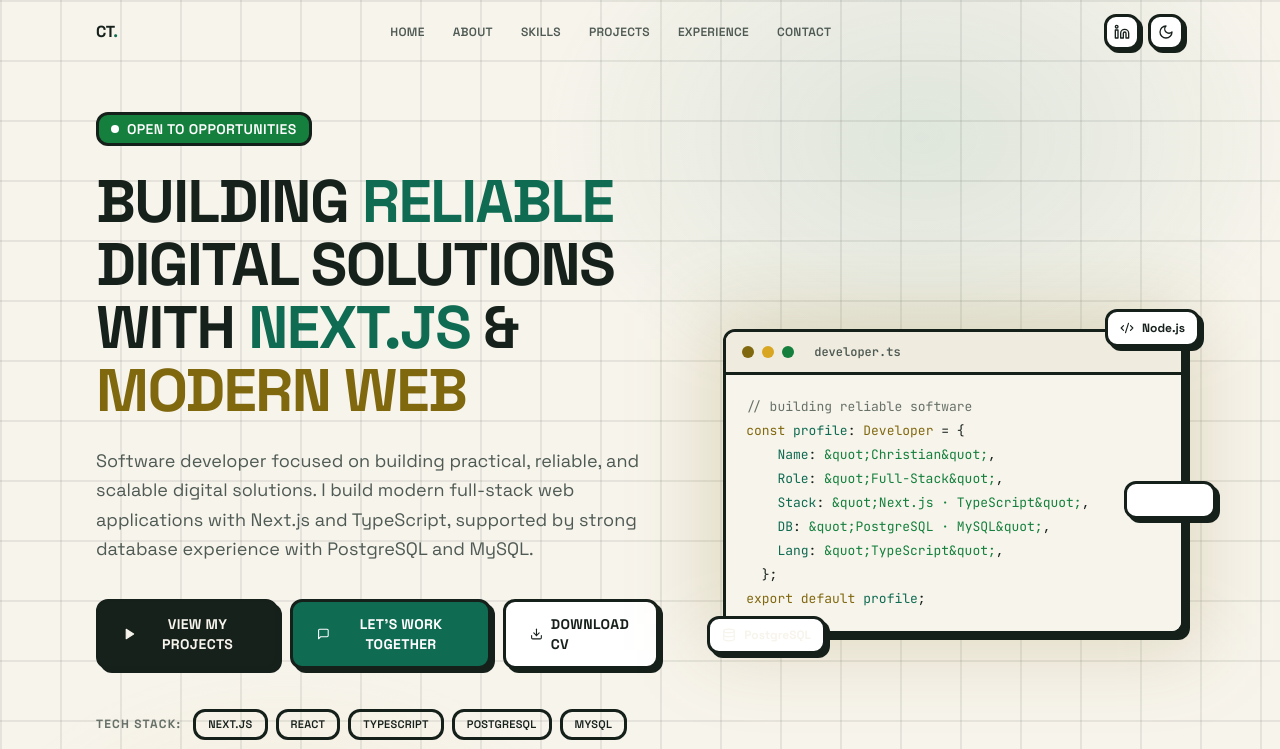
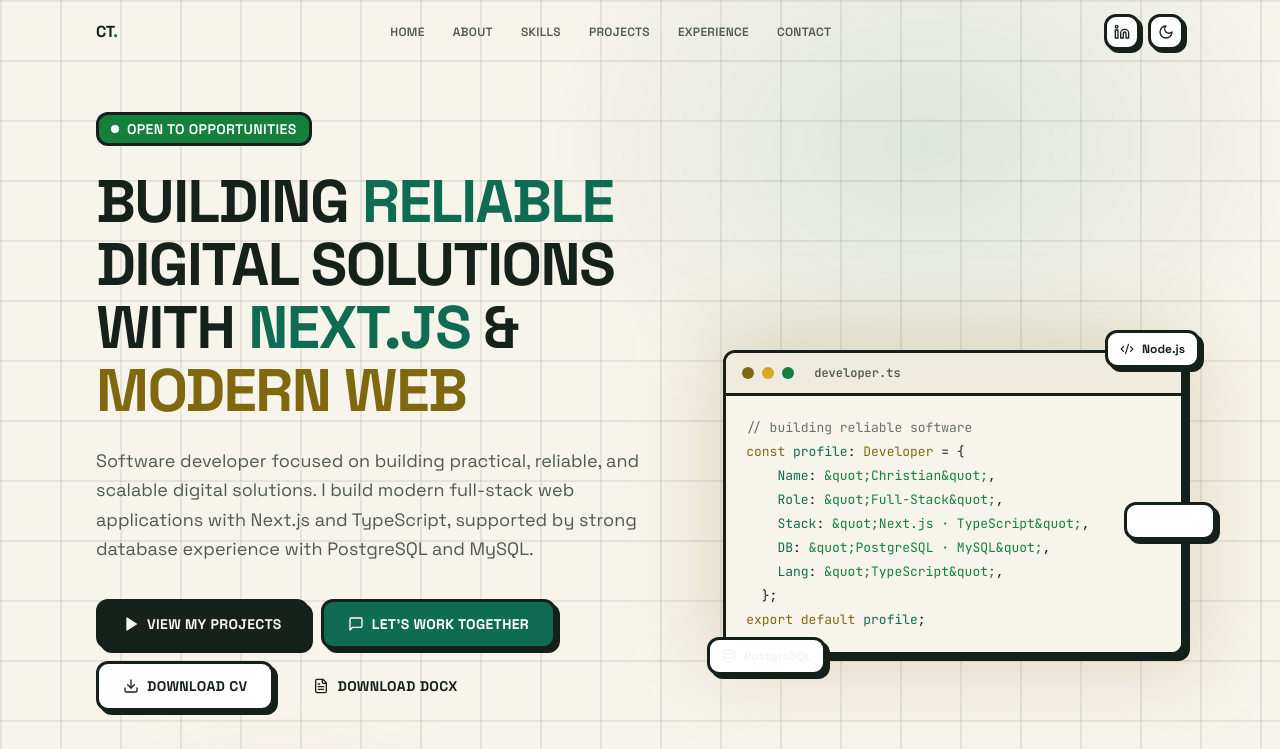
Before and after one commit to crizt0495/christiantesiswianto_portofolio, a Next.js app: page / in a window 1280 px wide. Shown: the top 749 px of the page. Built offline with nearby package versions, Linux system fonts and the light colour scheme.

Commit message:
feat: add Golang skill and DOCX CV download option

```diff
--- a/src/components/Contact.tsx
+++ b/src/components/Contact.tsx
@@ -129,6 +129,22 @@
                 </div>
               </div>
             </a>
+
+            <a
+              href="/CV_Christian_Tesiswianto.docx"
+              download
+              className="nb-card-flat flex items-center gap-3 p-4 group"
+            >
+              <div className="w-10 h-10 rounded-lg bg-text dark:bg-dark-text flex items-center justify-center text-white shrink-0">
+                <FileText className="w-4 h-4" />
+              </div>
+              <div>
+                <div className="text-sm font-bold text-text dark:text-dark-text">Download CV</div>
+                <div className="text-xs text-text-secondary dark:text-dark-text-secondary">
+                  DOCX — editable Word version
+                </div>
+              </div>
+            </a>
           </div>
 
           <div className="nb-card p-6">
--- a/src/components/Hero.tsx
+++ b/src/components/Hero.tsx
@@ -1,6 +1,6 @@
 'use client';
 
-import { MessageSquare, Play, Code2, Database, Boxes, Download } from 'lucide-react';
+import { MessageSquare, Play, Code2, Database, Boxes, Download, FileText } from 'lucide-react';
 import { personal } from '@/data/portfolioData';
 import { AnimatedBackground } from './AnimatedBackground';
 import { Badge } from './Badge';
@@ -45,7 +45,7 @@
               {personal.description}
             </p>
 
-            <div className="flex flex-col sm:flex-row items-stretch sm:items-center gap-3 mb-10">
+            <div className="flex flex-col sm:flex-row sm:flex-wrap items-stretch sm:items-center gap-3 mb-10">
               <Button
                 variant="primary"
                 size="lg"
@@ -70,6 +70,15 @@
                 icon={<Download className="w-4 h-4" />}
               >
                 Download CV
+              </Button>
+              <Button
+                variant="ghost"
+                size="lg"
+                href="/CV_Christian_Tesiswianto.docx"
+                download
+                icon={<FileText className="w-4 h-4" />}
+              >
+                Download DOCX
               </Button>
             </div>
 
--- a/src/data/portfolioData.ts
+++ b/src/data/portfolioData.ts
@@ -121,6 +121,7 @@
 
 export const skills: Skill[] = [
   { name: 'Node.js', category: 'backend', level: 'primary' },
+  { name: 'Golang', category: 'backend', level: 'primary' },
   { name: 'REST API', category: 'backend', level: 'primary' },
   { name: 'Authentication', category: 'backend', level: 'strong' },
   { name: 'Authorization', category: 'backend', level: 'strong' },
```
Also changed, not shown: 1 other file (tests, documents, lock files or other folders).
